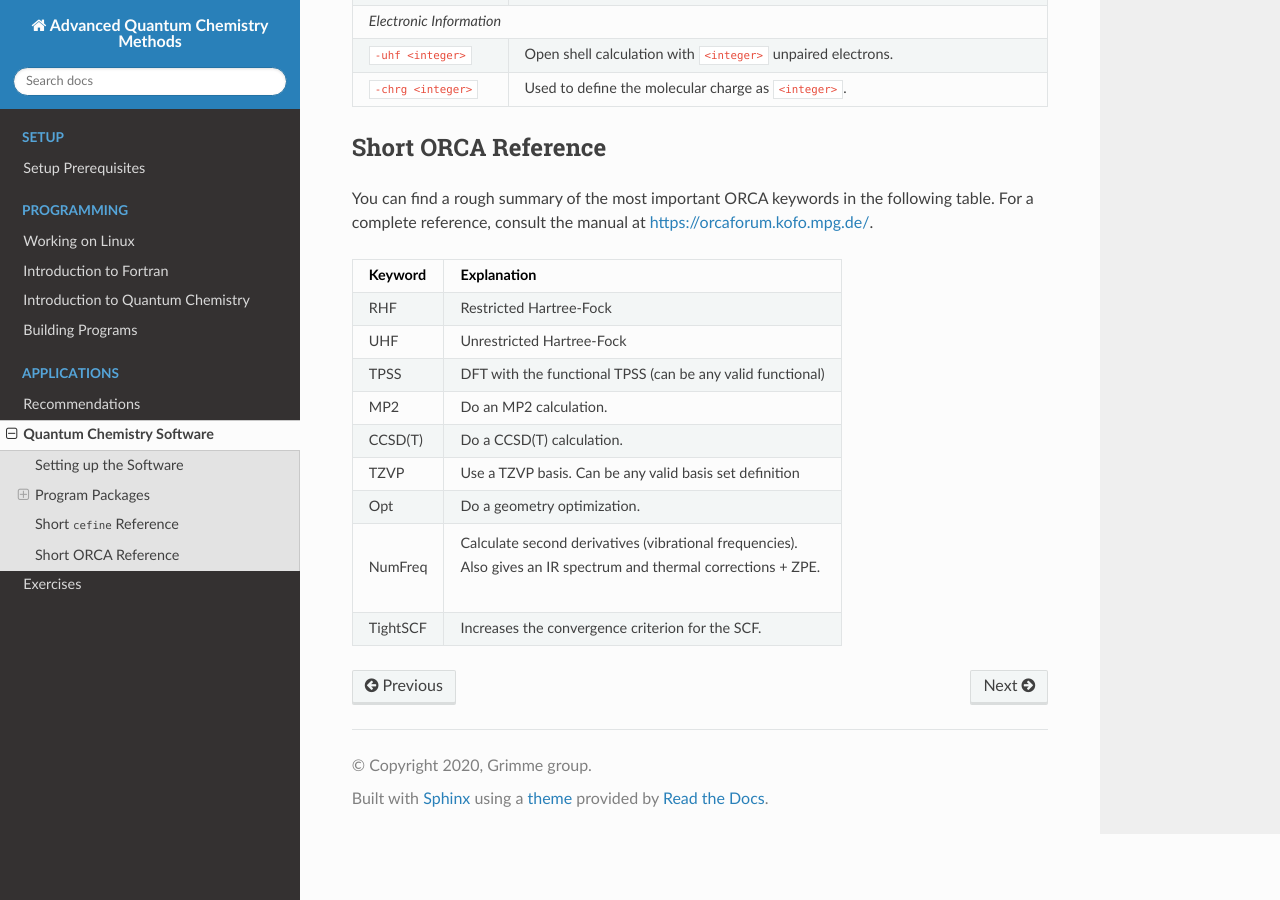
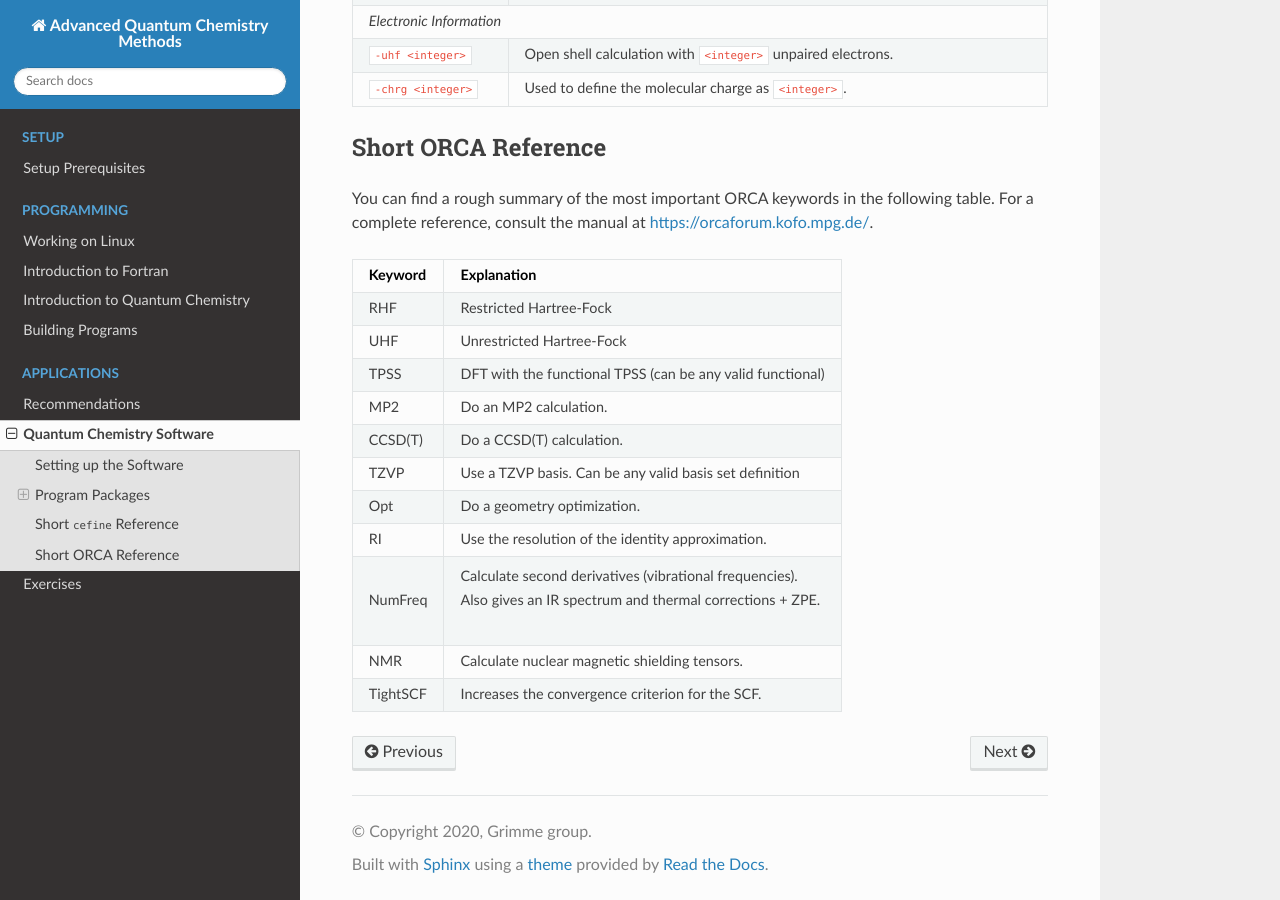
Before and after one commit to grimme-lab/qc2-teaching, a Sphinx documentation site: the page built from doc/apps-setup.rst, in a window 1280 px wide and 900 px high, scrolled down 5435 px. Built offline with Sphinx 7.4.7 and the Read the Docs theme 2.0.0, drawn with Linux system fonts in a browser that asks for light colours.

Commit message:
added NMR and RI to ORCA reference

```diff
--- a/doc/apps-setup.rst
+++ b/doc/apps-setup.rst
@@ -298,8 +298,12 @@ For a complete reference, consult the manual at https://orcaforum.kofo.mpg.de/.
 +----------+------------------------------------------------------------+
 | Opt      | Do a geometry optimization.                                |
 +----------+------------------------------------------------------------+
+| RI       | Use the resolution of the identity approximation.          |
++----------+------------------------------------------------------------+
 | NumFreq  | | Calculate second derivatives (vibrational frequencies).  |
 |          | | Also gives an IR spectrum and thermal corrections + ZPE. |
 +----------+------------------------------------------------------------+
+| NMR      | Calculate nuclear magnetic shielding tensors.              |
++----------+------------------------------------------------------------+
 | TightSCF | Increases the convergence criterion for the SCF.           |
 +----------+------------------------------------------------------------+
```
